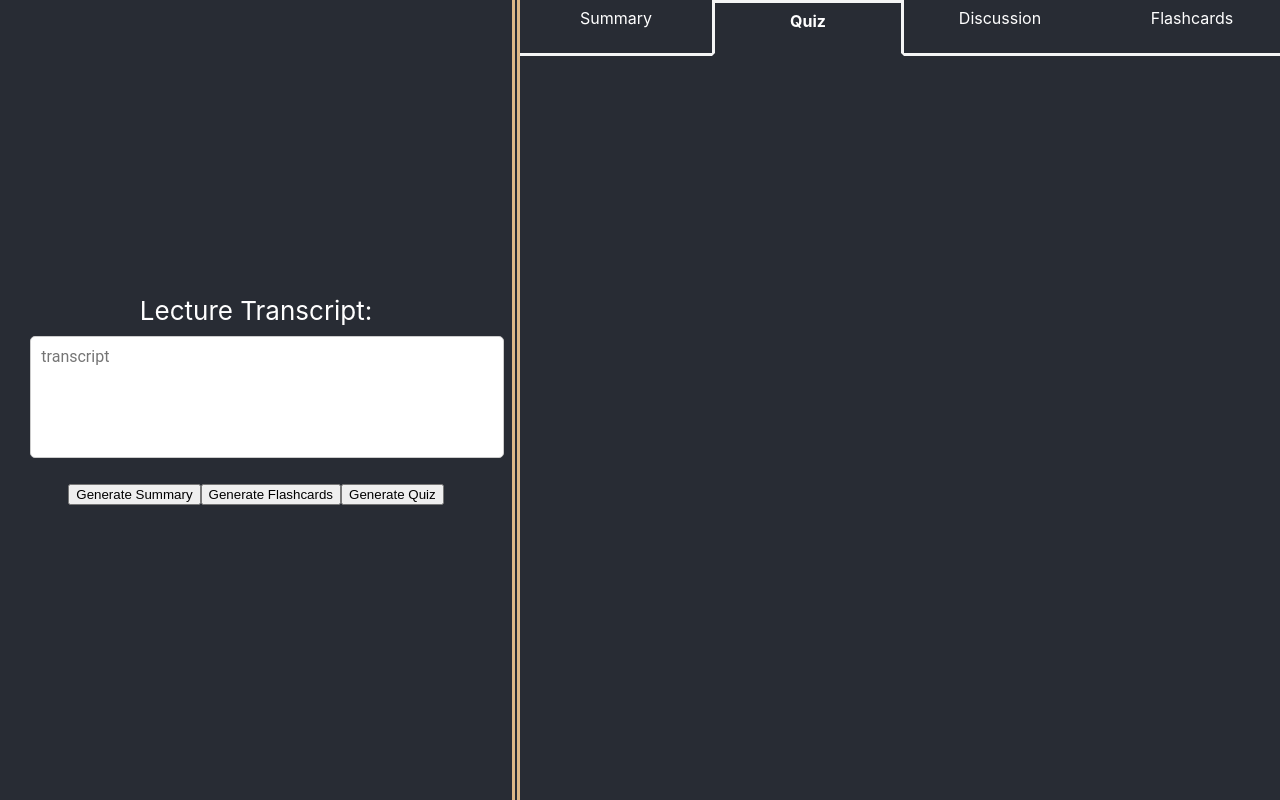
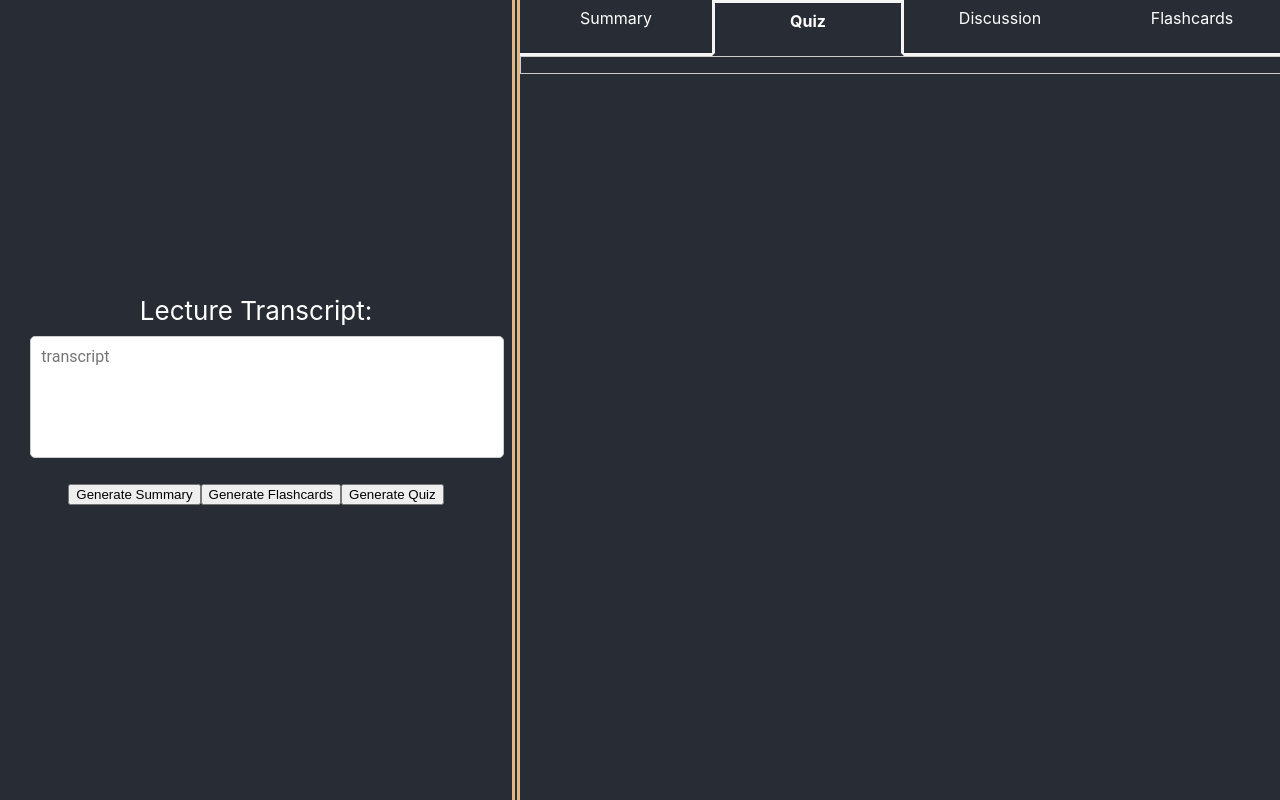
Before and after one commit to DubHacks2024/dubhacks-2024-project, a React (Create React App) app: page / in a window 1280 px wide. Both pictures are taken after a click on the item "Quiz". Built offline with nearby package versions, Linux system fonts and the light colour scheme.

Commit message:
css changes

```diff
--- a/src/components/Quiz.jsx
+++ b/src/components/Quiz.jsx
@@ -3,7 +3,13 @@ import MultiChoice from "./MultiChoice";
 
 function Quiz({ quiz }) {
 	return (
-		<div>
+		<div
+			style={{
+				maxHeight: "100vh",
+				overflowY: "auto",
+				border: "1px solid #ccc",
+			}}
+		>
 			<ol>
 				{quiz.map((cur, idx) => {
 					return <MultiChoice problem={cur} key={idx} />;
--- a/src/styles/quiz.css
+++ b/src/styles/quiz.css
@@ -1,8 +1,8 @@
-.quiz-section{
-    display: flex;
-    flex-direction: column;
-    justify-content: center;
-    align-items: center;
-    margin-top: 50px;
-    overflow: scroll;
+.quiz-section {
+    max-height: 80vh; /* Adjust this value to control the height */
+    overflow-y: auto; /* Enable vertical scrolling */
+    border: 1px solid #ccc; /* Optional: add a border for visual separation */
+    padding: 16px; /* Optional: add some padding */
+    margin: 20px; /* Optional: margin around the container */
+    border-radius: 8px; /* Optional: rounded corners */
 }
```
